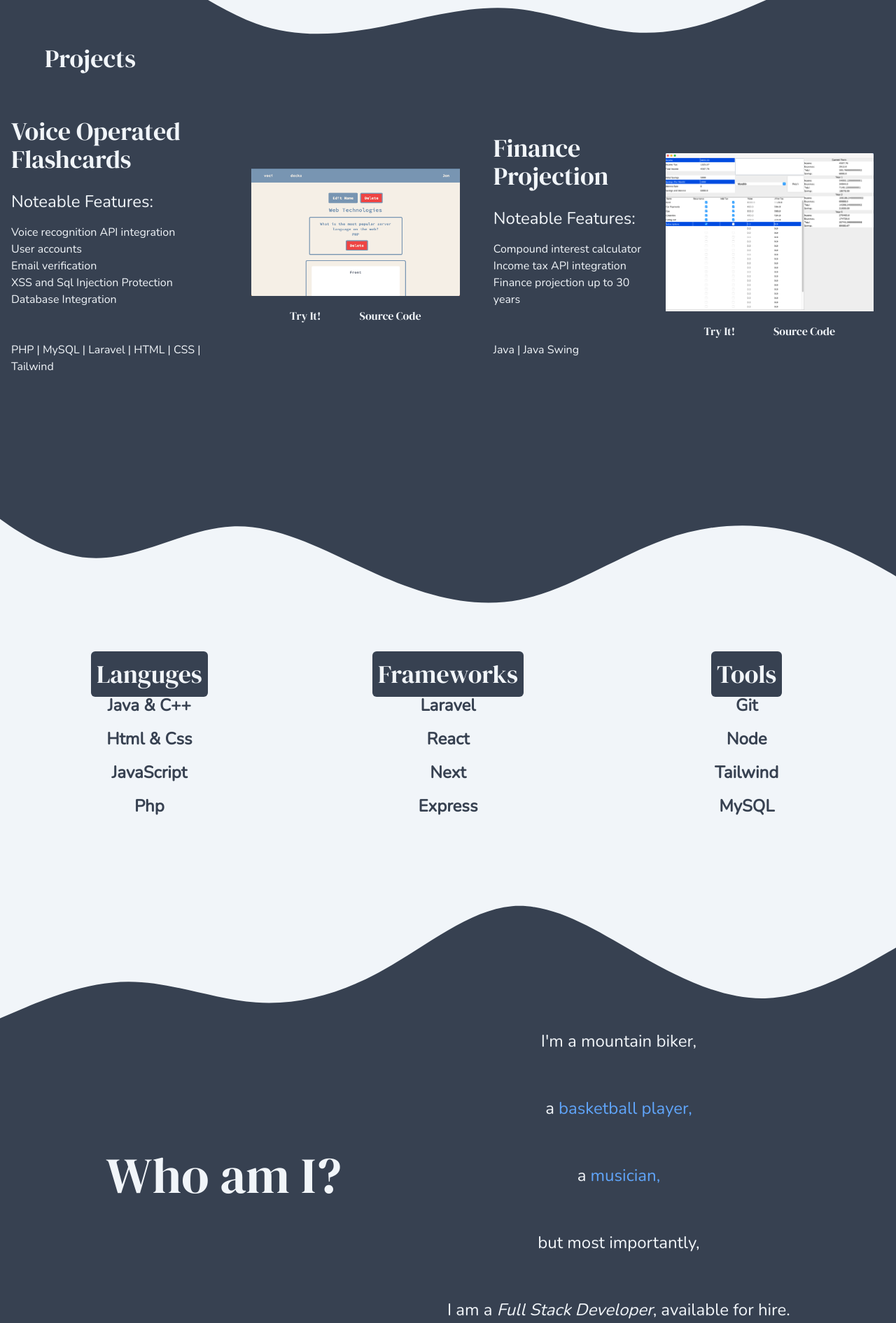
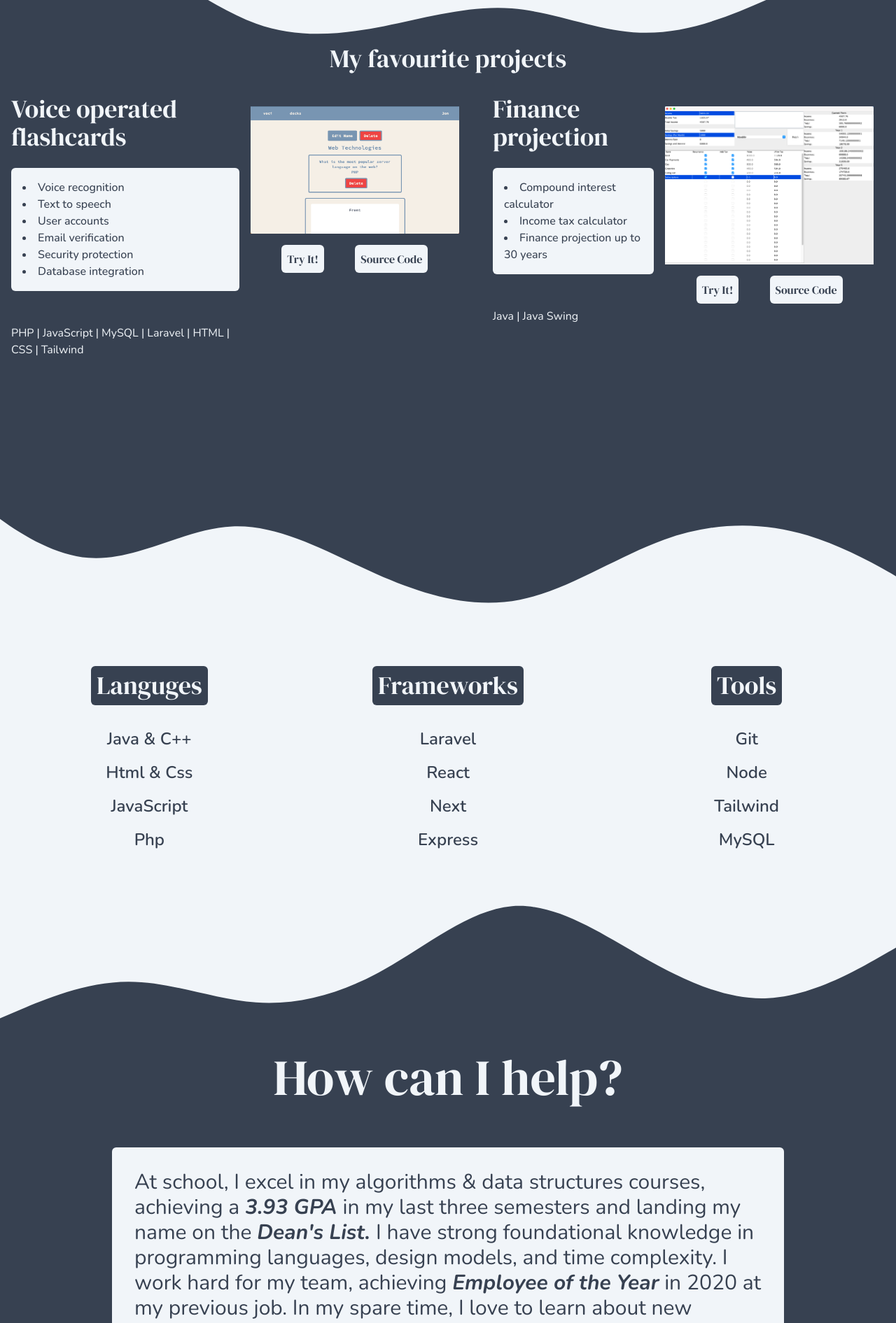
Before and after one commit to jon-steele/Portfolio-Website, a Next.js app: page / in a window 1280 px wide. Shown: the part 640-2531 px from the top of the page at 70% size. Built offline with nearby package versions, Linux system fonts and the light colour scheme.

Commit message:
Added minor styles and refactored

```diff
--- a/components/sections/about.js
+++ b/components/sections/about.js
@@ -1,21 +1,22 @@
-export default function About() {
+export default function About(props) {
     return(
-        <div className="flex">
-            <section className='w-screen text-4xl flex flex-col md:flex-row items-center justify-evenly'>
+        <div className={`flex ${props}`}>
+            <section className='text-4xl flex flex-col justify-evenly items-center'>
 
-                <h className="text-center font-ds text-7xl animate">Who am I?</h>
+                <h className="text-center font-ds text-7xl animate m-8">How can I help?</h>
 
-                <div>
-                    <div className="text-center font-nun text-2xl flex flex-col">
-                        <p className="mb-16">I&apos;m a mountain biker,</p>
-                        <p className="mb-16">a <a href="https://gowolfpack.ca/news/2017/4/21/wolfpack-mens-basketball-sign-second-recruit-for-2017-18-steele_26092" className="text-blue-400" target="_blank" rel="noreferrer">basketball player,</a></p>
-                        <p className="mb-16">a <a href="https://open.spotify.com/artist/7bvMfA07It3yyukUvfLmEQ?si=D12ksNbQR8iVG86iz74XYA" className="text-blue-400" target="_blank" rel="noreferrer">musician,</a></p>
-                        <p className="mb-16">but most importantly,</p>
-                    </div>
-                    <p className="text-center font-nun text-2xl">
-                        I am a <em>Full Stack Developer</em>, available for hire.
-                    </p>
-                </div>
+                <p className="text-left w-9/12 font-nun text-xl md:text-2xl lg:text-3xl leading-10 !important font-normal break-words m-8 text-gray-700 bg-slate-100 rounded-md p-8">
+
+                    At school, I excel in my algorithms & data structures courses, achieving a <em className="font-bold">3.93 GPA </em>
+                    in my last three semesters and landing my name on the <em className="font-bold">Dean&apos;s List. </em>
+                    I have strong foundational knowledge in programming languages, design models, and time complexity.
+                    I work hard for my team, achieving <em className="font-bold">Employee of the Year</em> in 2020 at my previous job.
+                    In my spare time, I love to learn about new technologies, most recently adding React, Next, and Tailwind into my bag.
+                    Technology is something that excites me, as I see the impact it can make on our lives.
+                    If you think you can use my skills, please reach out to me via <a href="mailto:mrjonsteele@gmail.com">
+                    <em className="font-bold">email</em>,</a> or call me at <a href="tel:+6049976356"><em className="font-bold">604 - 997 - 6356</em>.</a>
+
+                </p>
 
             </section>
         </div>
--- a/components/sections/contact.js
+++ b/components/sections/contact.js
@@ -2,11 +2,9 @@ import Email from '@/components/socials/email.js';
 import Github from '@/components/socials/github.js';
 import Linkedin from '@/components/socials/linkedin.js';
 
-export default function Contact() {
+export default function Contact(props) {
   return (
-    <div className="font-nun text-2xl flex flex-col justify-center items-center">
-
-      <h1 className='font-ds text-4xl mb-16'>Contact me:</h1>
+    <div className={`font-nun text-2xl flex flex-col justify-center items-center ${props}`}>
 
       <div className='flex'>
         <Email />
--- a/components/sections/header.js
+++ b/components/sections/header.js
@@ -11,7 +11,7 @@ export function Header(){
 
       {/* Title, Email & Resume */}
       <div className='flex items-center'>
-        <Link className="p-4 text-xl md:text-3xl hover:text-gray-700 hover:bg-slate-100 mr-4" href='#home'>Jon Steele</Link>
+        <Link className="p-4 text-xl md:text-3xl hover:text-gray-700 hover:bg-slate-100 mr-4 transition duration-500 ease-in-out" href='#home'>Jon Steele</Link>
         <a href='/images/Jon_Resume.pdf' target="_blank" className='bg-slate-100 text-gray-700 p-2 rounded-md'>Resume</a>
         <a href='mailto:mrjonsteele@gmail.com' target="_blank" className='bg-slate-100 text-gray-700 p-2 rounded-md mx-2' rel="noreferrer">Email</a>
       </div>
@@ -21,10 +21,10 @@ export function Header(){
 
       {/* Navigation links */}
       <nav className={`${open ? "block" : "hidden"} bg-gray-700 fixed right-0 top-16 lg:static flex flex-col lg:block lg:flex-row`}>
-        <Link className="p-4 text-3xl hover:text-gray-700 hover:bg-slate-100" href='#projects'>Projects</Link>
-        <Link className="p-4 text-3xl hover:text-gray-700 hover:bg-slate-100" href='#skills'>Skills</Link>
-        <Link className="p-4 text-3xl hover:text-gray-700 hover:bg-slate-100" href='#about'>About</Link>
-        <Link className="p-4 text-3xl hover:text-gray-700 hover:bg-slate-100" href='#contact'>Contact</Link>
+        <Link className="p-4 text-3xl hover:text-gray-700 hover:bg-slate-100 transition duration-500 ease-in-out" href='#projects'>Projects</Link>
+        <Link className="p-4 text-3xl hover:text-gray-700 hover:bg-slate-100 transition duration-500 ease-in-out" href='#skills'>Skills</Link>
+        <Link className="p-4 text-3xl hover:text-gray-700 hover:bg-slate-100 transition duration-500 ease-in-out" href='#about'>About</Link>
+        <Link className="p-4 text-3xl hover:text-gray-700 hover:bg-slate-100 transition duration-500 ease-in-out" href='#contact'>Contact</Link>
       </nav>
 
     </header>
--- a/components/sections/home.js
+++ b/components/sections/home.js
@@ -1,6 +1,6 @@
-export default function Home(){
+export default function Home(props){
     return(
-      <main className='h-full flex justify-center content-center items-center flex-col leading-loose'>
+      <main className={`h-full flex justify-center content-center items-center flex-col leading-loose ${props}`}>
 
         <h1 className='animate text-4xl md:text-6xl underline-offset-2 mb-16'>I am a <u><em>Full Stack Developer</em></u>.</h1>
 
--- a/components/sections/projects.js
+++ b/components/sections/projects.js
@@ -2,48 +2,47 @@ import Image from 'next/image';''
 import vocipng from '@/public/images/voci.png';
 import budgetpng from '@/public/images/budget.png';
 
-export default function Projects() {
+export default function Projects(props) {
   return (
-    <div>
+    <div className={`flex flex-col items-center ${props}`}>
 
-      <h1 className='text-4xl ml-16 mb-12'>Projects</h1>
+      <h1 className='text-4xl text-center mb-4'>My favourite projects</h1>
 
       {/* Container which holds all projects */}
       <div className='flex flex-col md:flex-row justify-around'>
 
         {/* Project one */}
-        <div className='flex items-center p-4'>
-          <div>
-            <h1 className='font-ds text-4xl mb-6'>Voice Operated Flashcards</h1>
-            <h1 className='font-nun text-2xl mb-4'>Noteable Features:</h1>
-            <ul className='font-nun'>
-              <li>Voice recognition API integration</li>
+        <div className='flex items-left p-4'>
+          <div className='flex flex-col justify-top'>
+            <h1 className='font-ds text-4xl mb-6'>Voice operated flashcards</h1>
+            <ul className='font-nun font-medium font-lg bg-slate-100 text-gray-700 list-disc list-inside p-4 rounded-md'>
+              <li>Voice recognition</li>
+              <li>Text to speech</li>
               <li>User accounts</li>
               <li>Email verification</li>
-              <li>XSS and Sql Injection Protection</li>
-              <li>Database Integration</li>
+              <li>Security protection</li>
+              <li>Database integration</li>
             </ul>
             <p className='font-nun mt-12'>
-              PHP | MySQL | Laravel | HTML | CSS | Tailwind
+              PHP | JavaScript | MySQL | Laravel | HTML | CSS | Tailwind
             </p>
           </div>
           <div className='relative p-4'>
             <Image className='w-96' src={vocipng} alt='image of voci' />
             <div className='flex justify-evenly mt-4'>
-              <h1>Try It!</h1>
-              <h1>Source Code</h1>
+              <h1 className='bg-slate-100 text-gray-700 rounded-md p-2'>Try It!</h1>
+              <h1 className='bg-slate-100 text-gray-700 rounded-md p-2'>Source Code</h1>
             </div>
           </div>
         </div>
 
         {/* Project two */}
-        <div className='flex items-center p-4'>
-          <div>
-            <h1 className='font-ds text-4xl mb-6'>Finance Projection</h1>
-            <h1 className='font-nun text-2xl mb-4'>Noteable Features:</h1>
-            <ul className='font-nun'>
+        <div className='flex items-left p-4'>
+          <div className='flex flex-col justify-top'>
+            <h1 className='font-ds text-4xl mb-6'>Finance projection</h1>
+            <ul className='font-nun font-medium font-lg bg-slate-100 text-gray-700 list-disc list-inside p-4 rounded-md'>
               <li>Compound interest calculator</li>
-              <li>Income tax API integration</li>
+              <li>Income tax calculator</li>
               <li>Finance projection up to 30 years</li>
             </ul>
             <p className='font-nun mt-12'>
@@ -53,8 +52,8 @@ export default function Projects() {
           <div className='relative p-4'>
             <Image className='w-96' src={budgetpng} alt='image of budget app' />
             <div className='flex justify-evenly mt-4'>
-              <h1>Try It!</h1>
-              <h1>Source Code</h1>
+              <h1 className='bg-slate-100 text-gray-700 rounded-md p-2'>Try It!</h1>
+              <h1 className='bg-slate-100 text-gray-700 rounded-md p-2'>Source Code</h1>
             </div>
           </div>
         </div>
--- a/components/sections/skills.js
+++ b/components/sections/skills.js
@@ -1,38 +1,41 @@
 import SkillHeader from '@/components/skills/skill-header.js';
 
-export default function Skills() {
+export default function Skills(props) {
   return(
+    <div className={`${props}`}>
+
       <div className='flex flex-col md:flex-row items-center w-screen'>
-      <section className='w-full h-full text-center p-4'>
+        <div className='w-full h-full flex flex-col justify-center items-center'>
 
-        <h className="text-4xl text-slate-100 bg-gray-700 rounded-md mb-32 p-2 animate">Languges</h>
+          <h1 className="text-4xl text-slate-100 bg-gray-700 rounded-md animate p-2 w-min my-6">Languges</h1>
 
           <SkillHeader title="Java & C++"/>
           <SkillHeader title="Html & Css"/>
           <SkillHeader title="JavaScript"/>
           <SkillHeader title="Php"/>
 
-      </section>
-      <section className='w-full h-full text-center p-4'>
+        </div>
+        <div className='w-full h-full flex flex-col justify-center items-center'>
 
-        <h className="text-4xl text-slate-100 bg-gray-700 rounded-md p-2 animate">Frameworks</h>
+          <h1 className="text-4xl text-slate-100 bg-gray-700 rounded-md animate p-2 w-min my-6">Frameworks</h1>
 
           <SkillHeader title="Laravel"/>
           <SkillHeader title="React"/>
           <SkillHeader title="Next"/>
           <SkillHeader title="Express"/>
 
-      </section>
-      <section className='w-full h-full text-center p-4'>
+        </div>
+        <div className='w-full h-full flex flex-col justify-center items-center'>
 
-        <h className="text-4xl text-slate-100 bg-gray-700 rounded-md p-2 animate">Tools</h>
+          <h1 className="text-4xl text-slate-100 bg-gray-700 rounded-md animate p-2 w-min my-6">Tools</h1>
 
           <SkillHeader title="Git"/>
           <SkillHeader title="Node"/>
           <SkillHeader title="Tailwind"/>
           <SkillHeader title="MySQL"/>
 
-      </section>
+        </div>
+      </div>
     </div>
   );
 }
--- a/pages/index.js
+++ b/pages/index.js
@@ -24,31 +24,31 @@ export default function Index() {
         {/* HOME */}
         <section className='h-screen bg-wave1 bg-bottom bg-no-repeat bg-cover'>
           <a id="home" className='block relative invisible -top-48'></a>
-          <Home />
+          <Home className="clearfix" />
         </section>
 
         {/* PROJECTS */}
         <section className='h-120vh md:h-50vh bg-gray-700 text-slate-100 bg-wave2 bg-bottom bg-no-repeat bg-cover -mt-24'>
           <a id="projects" className='block relative invisible -top-20'></a>
-          <Projects />
+          <Projects className="clearfix" />
         </section>
 
         {/* SKILLS */}
         <section className='h-custom bg-wave3 bg-bottom bg-no-repeat bg-cover -mt-36 md:-my-24'>
           <a id="skills" className='block relative invisible -top-80'></a>
-          <Skills />
+          <Skills className="clearfix" />
         </section>
 
         {/* ABOUT */}
-        <section  className='h-screen bg-gray-700 text-slate-100 bg-wave4 bg-bottom bg-no-repeat bg-cover -pt-24'>
+        <section  className='h-120vh md:screen lg:60vh bg-gray-700 text-slate-100 bg-wave4 bg-bottom bg-no-repeat bg-cover -pt-24'>
           <a id="about" className='block relative invisible -top-96'></a>
-          <About />
+          <About className="clearfix" />
         </section>
 
         {/* CONTACT */}
         <section className='h-60vh'>
           <a id="contact" className='block relative invisible -top-12' ></a>
-          <Contact />
+          <Contact className="clearfix" />
         </section>
       </Layout>
 
--- a/styles/globals.css
+++ b/styles/globals.css
@@ -1,4 +1,4 @@
-@import url('https://fonts.googleapis.com/css2?family=DM+Serif+Display:ital@0;1&family=Nunito:wght@200&display=swap');
+@import url('https://fonts.googleapis.com/css2?family=DM+Serif+Display:ital@0;1&family=Nunito:ital,wght@0,200;0,300;0,400;0,500;0,600;0,700;0,800;1,200;1,300;1,400;1,500;1,600;1,700&display=swap');
 
 @tailwind base;
 @tailwind components;
@@ -168,3 +168,9 @@ a {
   filter: blur(0);
   transform: translateX(0);
 }
+
+.clearfix::after {
+  content: "";
+  display: table;
+  clear: both;
+}
```
Lines whose indentation alone changed are shown as unchanged.
